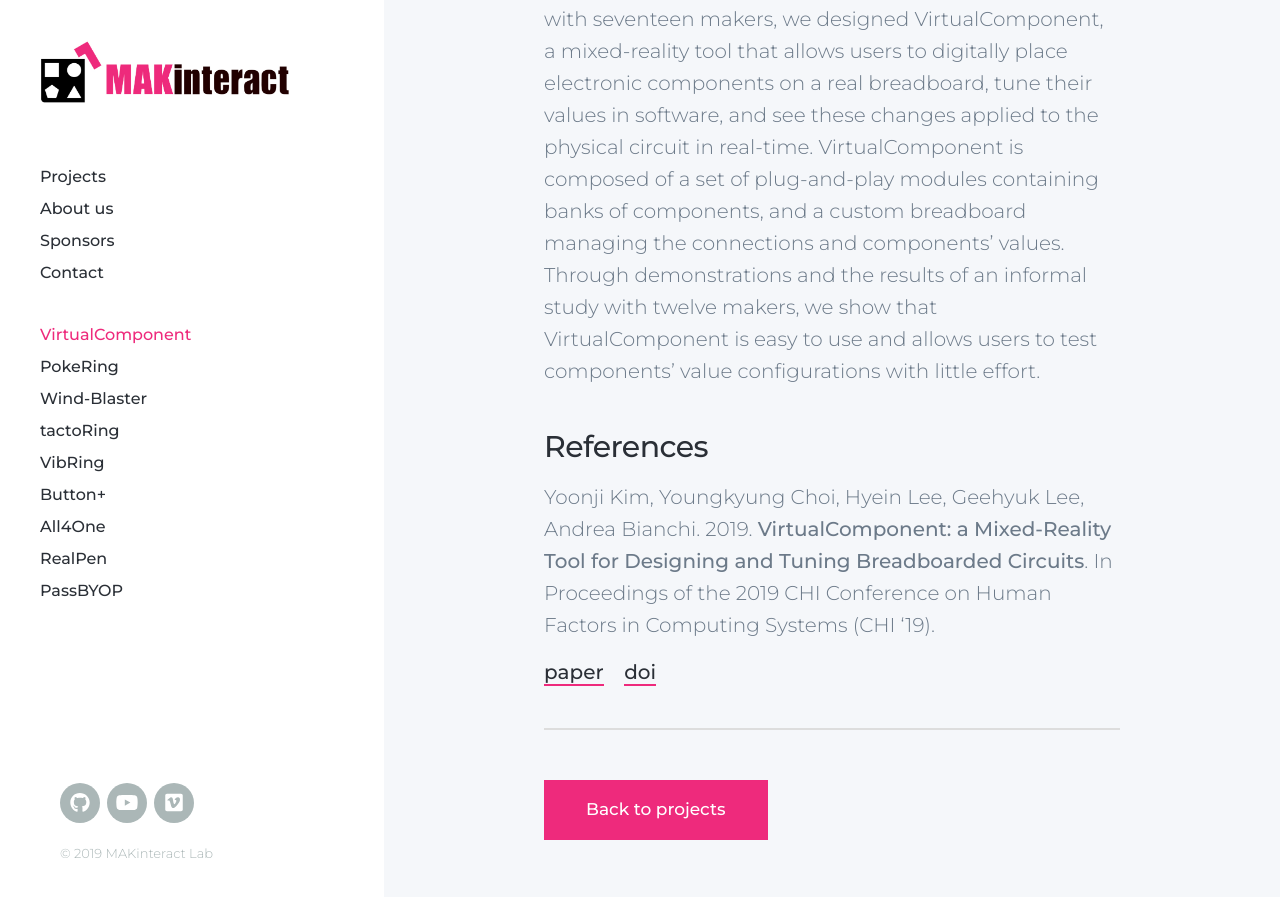
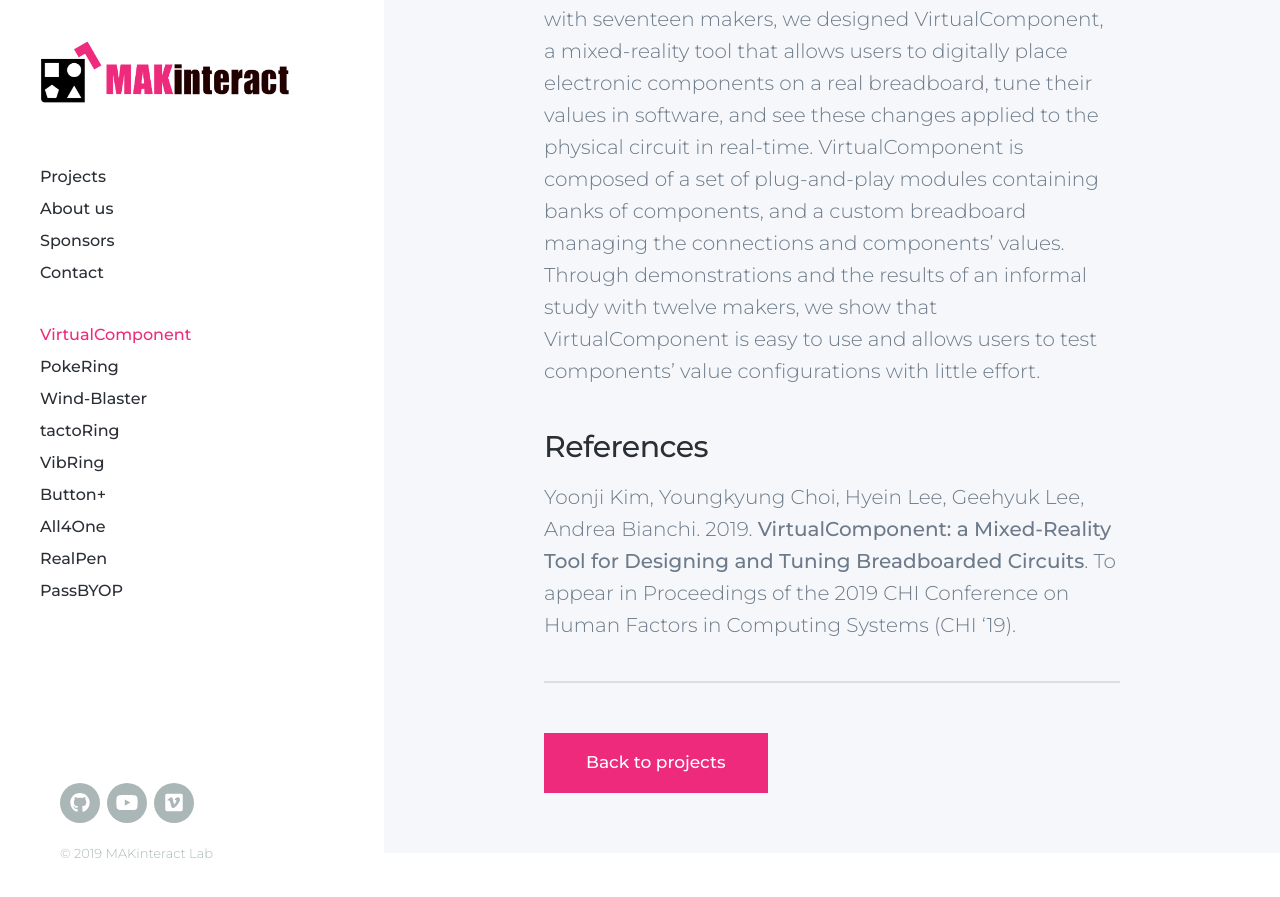
Before and after one commit to namelesspal18/makinteractlab.github.io, a Jekyll site: the page built from _projects/VirtualComponent_2019.md, in a window 1280 px wide and 900 px high, scrolled down 1157 px. Shown: the top 897 px of the window. Built offline with Jekyll 4.4.1, drawn with Linux system fonts in a browser that asks for light colours; nearby versions of some CDN libraries.

Commit message:
Virtual component ready to be merged

```diff
--- a/_projects/VirtualComponent_2019.md
+++ b/_projects/VirtualComponent_2019.md
@@ -2,7 +2,7 @@
 title: VirtualComponent
 subtitle: "a Mixed-Reality Tool for Designing and Tuning Breadboarded Circuits"
 year: 2019
-featured_image: /images/projects/pokering.jpg # width must be 1600px
+featured_image: /images/projects/virtualComponent.jpg # width must be 1600px
 pdf_file: Kim_VirtualComponent_CHI19 # put file in the directory FILES
 doi_link: https://doi.org/
 featured: true
@@ -26,11 +26,11 @@ Prototyping electronic circuits is an increasingly popular activity, supported b
 
 ### References
 
-Yoonji Kim, Youngkyung Choi, Hyein Lee, Geehyuk Lee, Andrea Bianchi. 2019. **VirtualComponent: a Mixed-Reality Tool for Designing and Tuning Breadboarded Circuits**. In Proceedings of the 2019 CHI Conference on Human Factors in Computing Systems (CHI '19).
+Yoonji Kim, Youngkyung Choi, Hyein Lee, Geehyuk Lee, Andrea Bianchi. 2019. **VirtualComponent: a Mixed-Reality Tool for Designing and Tuning Breadboarded Circuits**. To appear in Proceedings of the 2019 CHI Conference on Human Factors in Computing Systems (CHI '19).
 
 <!-- DO NOT CHANGE MANUALLY -->
-<a href="http://makinteract.kaist.ac.kr/files/{{ page.year }}/{{ page.pdf_file }}" target="_blank">paper</a>&nbsp;&nbsp;&nbsp;
-<a href="{{ page.doi_link }}" target="_blank">doi</a>
+<!-- <a href="http://makinteract.kaist.ac.kr/files/{{ page.year }}/{{ page.pdf_file }}" target="_blank">paper</a>&nbsp;&nbsp;&nbsp;
+<a href="{{ page.doi_link }}" target="_blank">doi</a> -->
 
 ---
 
```
Also changed, not shown: images/projects/virtualComponent.jpg (added).
